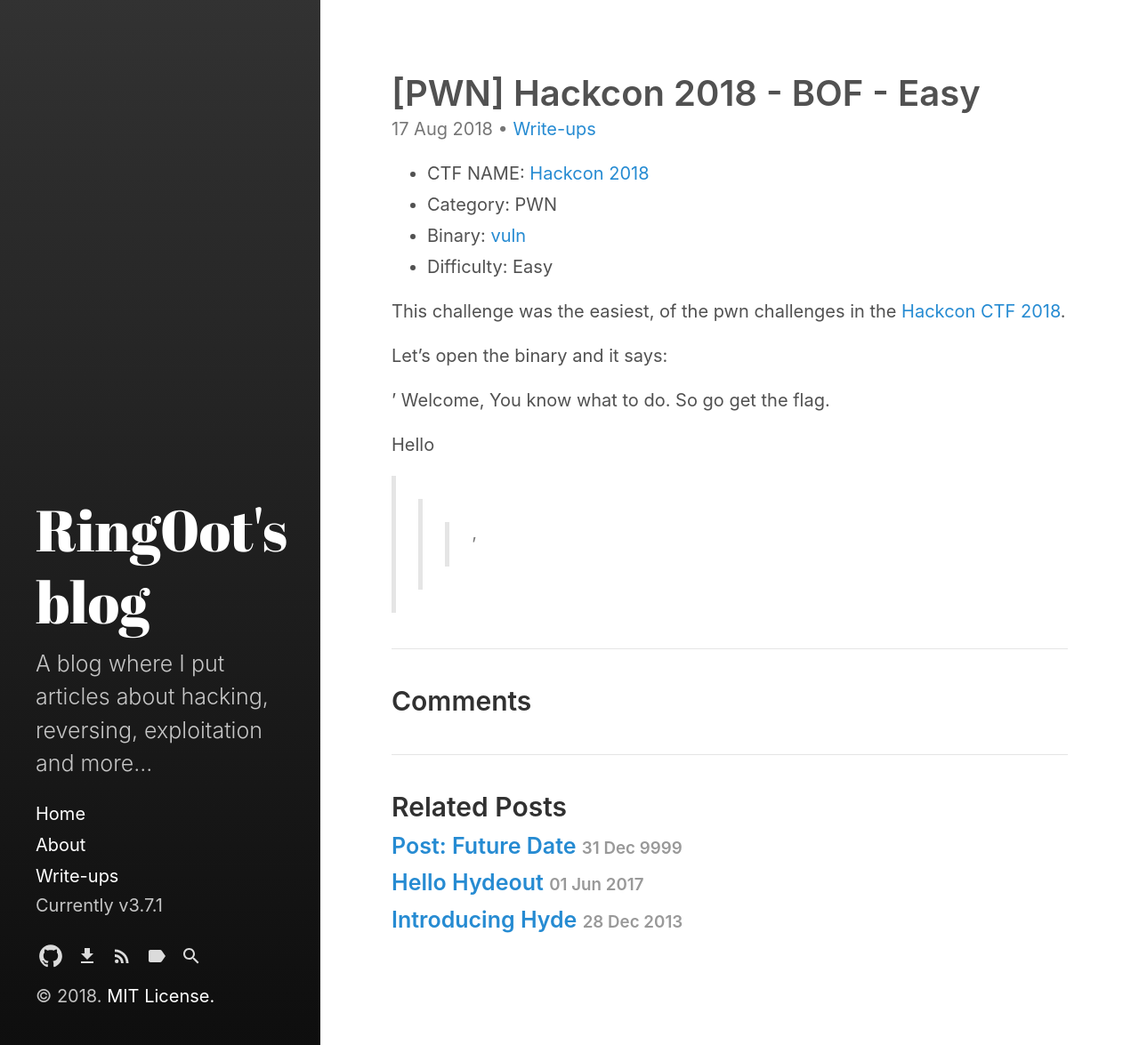
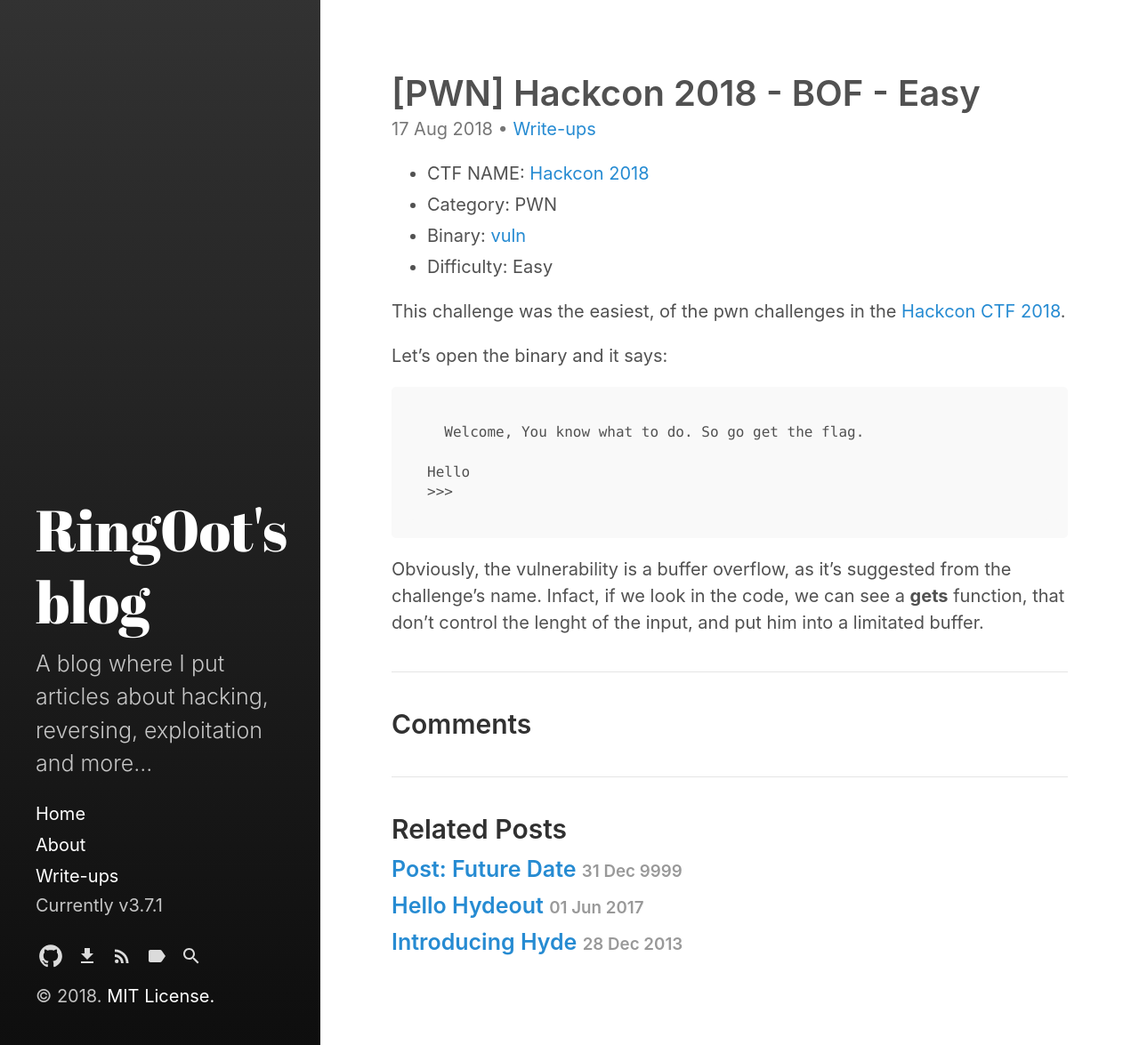
Before and after one commit to Maff1t/Maff1t.github.io, a Jekyll site: the page built from _posts/2018-08-17-Hackcon-2018-BOF.md, in a window 1280 px wide. Shown: the whole page at 89% size. Built offline with Jekyll 4.4.1, drawn with Linux system fonts in a browser that asks for light colours.

Commit message:
Update 2018-08-17-Hackcon-2018-BOF.md

````diff
--- a/_posts/2018-08-17-Hackcon-2018-BOF.md
+++ b/_posts/2018-08-17-Hackcon-2018-BOF.md
@@ -13,9 +13,10 @@ This challenge was the easiest, of the pwn challenges in the [Hackcon CTF 2018](
 
 Let's open the binary and it says:
 
-'
+```
   Welcome, You know what to do. So go get the flag.
 
 Hello
 >>>
-'
+```
+Obviously, the vulnerability is a buffer overflow, as it's suggested from the challenge's name. Infact, if we look in the code, we can see a <b>gets</b> function, that don't control the lenght of the input, and put him into a limitated buffer.
````
